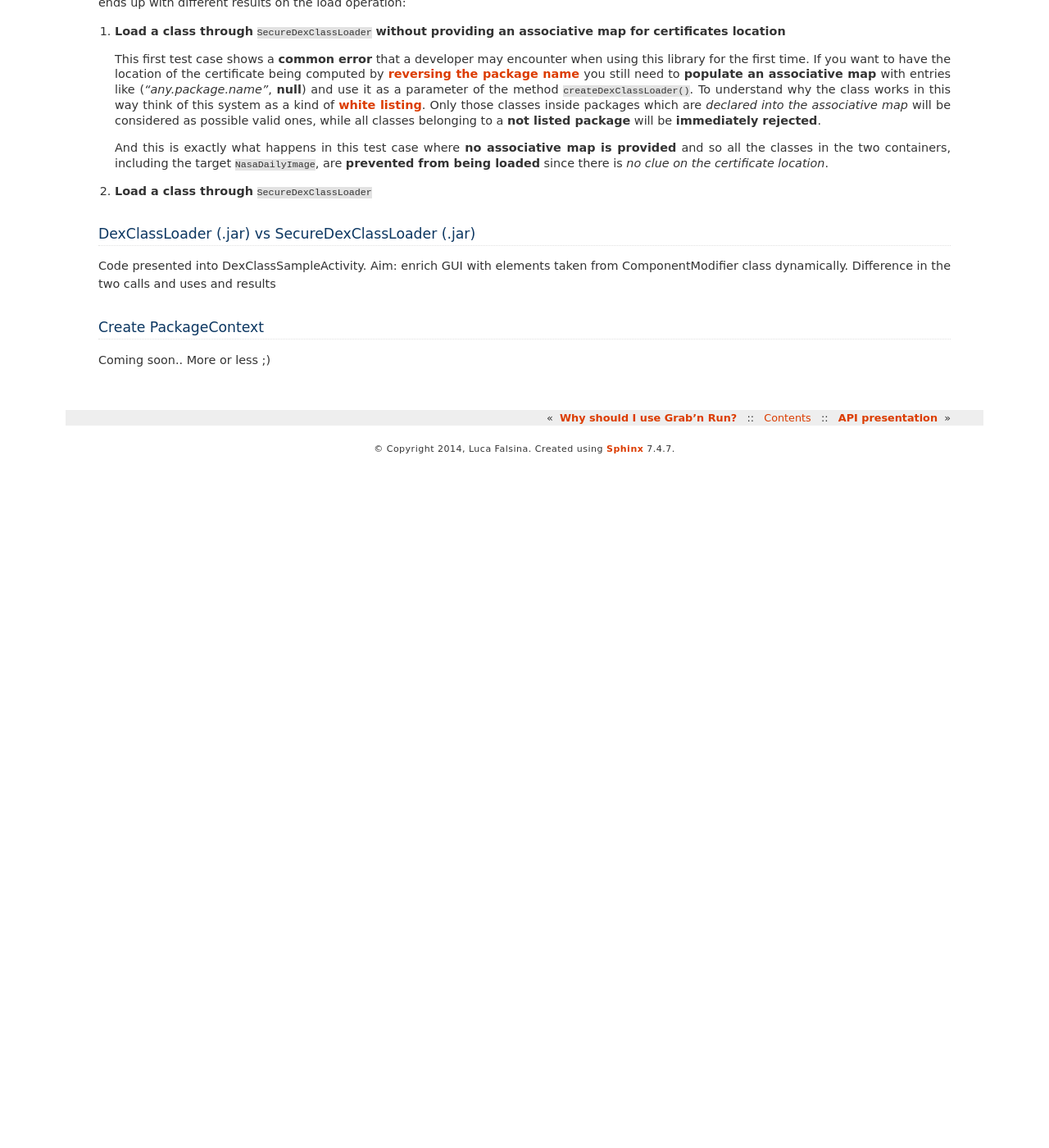
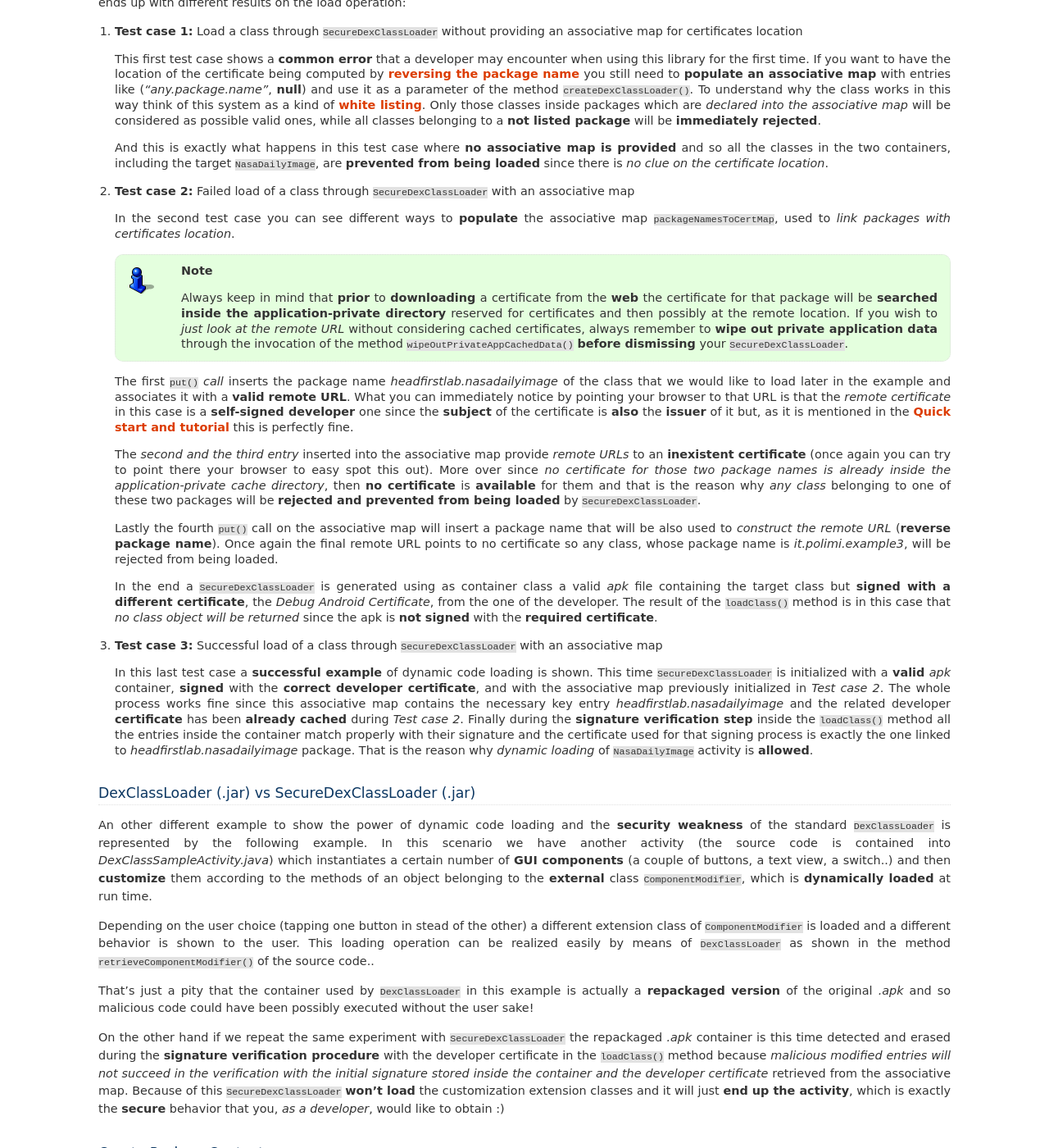
Before and after one commit to lukeFalsina/Grab-n-Run, a Sphinx documentation site: the page built from docs/example.rst, in a window 1280 px wide and 1400 px high, scrolled down 986 px. Shown: the whole window at 82% size. Built offline with Sphinx 7.4.7, drawn with Linux system fonts in a browser that asks for light colours; before the commit the page ends 1551 px from its top, so only the background shows below that.

Commit message:
First draft of example.rst in the documentation folder.

```diff
--- a/docs/example.rst
+++ b/docs/example.rst
@@ -36,20 +36,43 @@ In this method **repeated** ``loadClass()`` **calls** are performed on different
 
 At first a ``SecureLoaderFactory`` object is created. Then this instance is used to generate three ``SecureDexClassLoader`` that covers different cases and ends up with different results on the load operation:
 
-1.	**Load a class through** ``SecureDexClassLoader`` **without providing an associative map for certificates location**
+1.	**Test case 1:** Load a class through ``SecureDexClassLoader`` without providing an associative map for certificates location
 
 	This first test case shows a **common error** that a developer may encounter when using this library for the first time.
 	If you want to have the location of the certificate being computed by `reversing the package name <http://fill.it>`_ you still need to **populate an associative map** with entries like (*"any.package.name"*, **null**) and use it as a parameter of the method ``createDexClassLoader()``. To understand why the class works in this way think of this system as a kind of `white listing <http://en.wikipedia.org/wiki/Whitelist>`_. Only those classes inside packages which are *declared into the associative map* will be considered as possible valid ones, while all classes belonging to a **not listed package** will be **immediately rejected**.
 
 	And this is exactly what happens in this test case where **no associative map is provided** and so all the classes in the two containers, including the target ``NasaDailyImage``, are **prevented from being loaded** since there is *no clue on the certificate location*.
 
-2.	**Load a class through** ``SecureDexClassLoader``
+2.	**Test case 2:** Failed load of a class through ``SecureDexClassLoader`` with an associative map
+
+	In the second test case you can see different ways to **populate** the associative map ``packageNamesToCertMap``, used to *link packages with certificates location*.
+
+	.. note::
+		Always keep in mind that **prior** to **downloading** a certificate from the **web** the certificate for that package will be **searched inside the application-private directory** reserved for certificates and then possibly at the remote location. If you wish to *just look at the remote URL* without considering cached certificates, always remember to **wipe out private application data** through the invocation of the method ``wipeOutPrivateAppCachedData()`` **before dismissing** your ``SecureDexClassLoader``.
+
+
+	The first ``put()`` *call* inserts the package name *headfirstlab.nasadailyimage* of the class that we would like to load later in the example and associates it with a **valid remote URL**. What you can immediately notice by pointing your browser to that URL is that the *remote certificate* in this case is a **self-signed developer** one since the **subject** of the certificate is **also** the **issuer** of it but, as it is mentioned in the :doc:`tutorial` this is perfectly fine.
+
+	The *second  and the third entry* inserted into the associative map provide *remote URLs* to an **inexistent certificate** (once again you can try to point there your browser to easy spot this out). More over since *no certificate for those two package names is already inside the application-private cache directory*, then **no certificate** is **available** for them and that is the reason why *any class* belonging to one of these two packages will be **rejected and prevented from being loaded** by ``SecureDexClassLoader``.
+
+	Lastly the fourth ``put()`` call on the associative map will insert a package name that will be also used to *construct the remote URL* (**reverse package name**). Once again the final remote URL points to no certificate so any class, whose package name is *it.polimi.example3*, will be rejected from being loaded.
+
+	In the end a ``SecureDexClassLoader`` is generated using as container class a valid *apk* file containing the target class but **signed with a different certificate**, the *Debug Android Certificate*, from the one of the developer. The result of the ``loadClass()`` method is in this case that *no class object will be returned* since the apk is **not signed** with the **required certificate**.
+
+3.	**Test case 3:** Successful load of a class through ``SecureDexClassLoader`` with an associative map
+
+	In this last test case a **successful example** of dynamic code loading is shown. This time ``SecureDexClassLoader`` is initialized with a **valid** *apk* container, **signed** with the **correct developer certificate**, and with the associative map previously initialized in *Test case 2*. The whole process works fine since this associative map contains the necessary key entry *headfirstlab.nasadailyimage* and the related developer **certificate** has been **already cached** during *Test case 2*. Finally during the **signature verification step** inside the ``loadClass()`` method all the entries inside the container match properly with their signature and the certificate used for that signing process is exactly the one linked to *headfirstlab.nasadailyimage* package. That is the reason why *dynamic loading* of ``NasaDailyImage`` activity is **allowed**.
 
 DexClassLoader (.jar) vs SecureDexClassLoader (.jar)
 ----------------------------------------------------
 
-Code presented into DexClassSampleActivity. Aim: enrich GUI with elements taken from ComponentModifier class dynamically.
-Difference in the two calls and uses and results
+An other different example to show the power of dynamic code loading and the **security weakness** of the standard ``DexClassLoader`` is represented by the following example. In this scenario we have another activity (the source code is contained into *DexClassSampleActivity.java*) which instantiates a certain number of **GUI components** (a couple of buttons, a text view, a switch..) and then **customize** them according to the methods of an object belonging to the **external** class ``ComponentModifier``, which is **dynamically loaded** at run time.
+
+Depending on the user choice (tapping one button in stead of the other) a different extension class of ``ComponentModifier`` is loaded and a different behavior is shown to the user. This loading operation can be realized easily by means of ``DexClassLoader`` as shown in the method ``retrieveComponentModifier()`` of the source code..
+
+That's just a pity that the container used by ``DexClassLoader`` in this example is actually a **repackaged version** of the original *.apk* and so malicious code could have been possibly executed without the user sake!
+
+On the other hand if we repeat the same experiment with ``SecureDexClassLoader`` the repackaged *.apk* container is this time detected and erased during the **signature verification procedure** with the developer certificate in the ``loadClass()`` method because *malicious modified entries will not succeed in the verification with the initial signature stored inside the container and the developer certificate* retrieved from the associative map. Because of this ``SecureDexClassLoader`` **won't load** the customization extension classes and it will just **end up the activity**, which is exactly the **secure** behavior that you, *as a developer*, would like to obtain :)
 
 Create PackageContext
 ---------------------
```
Also changed, not shown: 1 other file.
